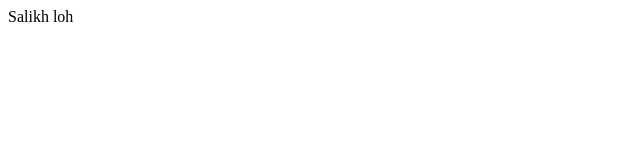
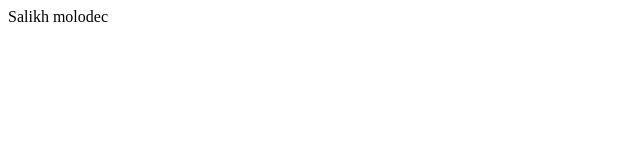
Before and after one commit to MUS7ANG/training-git, a plain HTML site: page index.html in a window 1280 px wide. Shown: the full height of the page, 0-640 px from the left. Drawn offline with Linux system fonts and the light colour scheme.

Commit message:
Updated html

```diff
--- a/index.html
+++ b/index.html
@@ -1 +1 @@
-<div>Salikh loh</div>
+<div>Salikh molodec</div>
```
